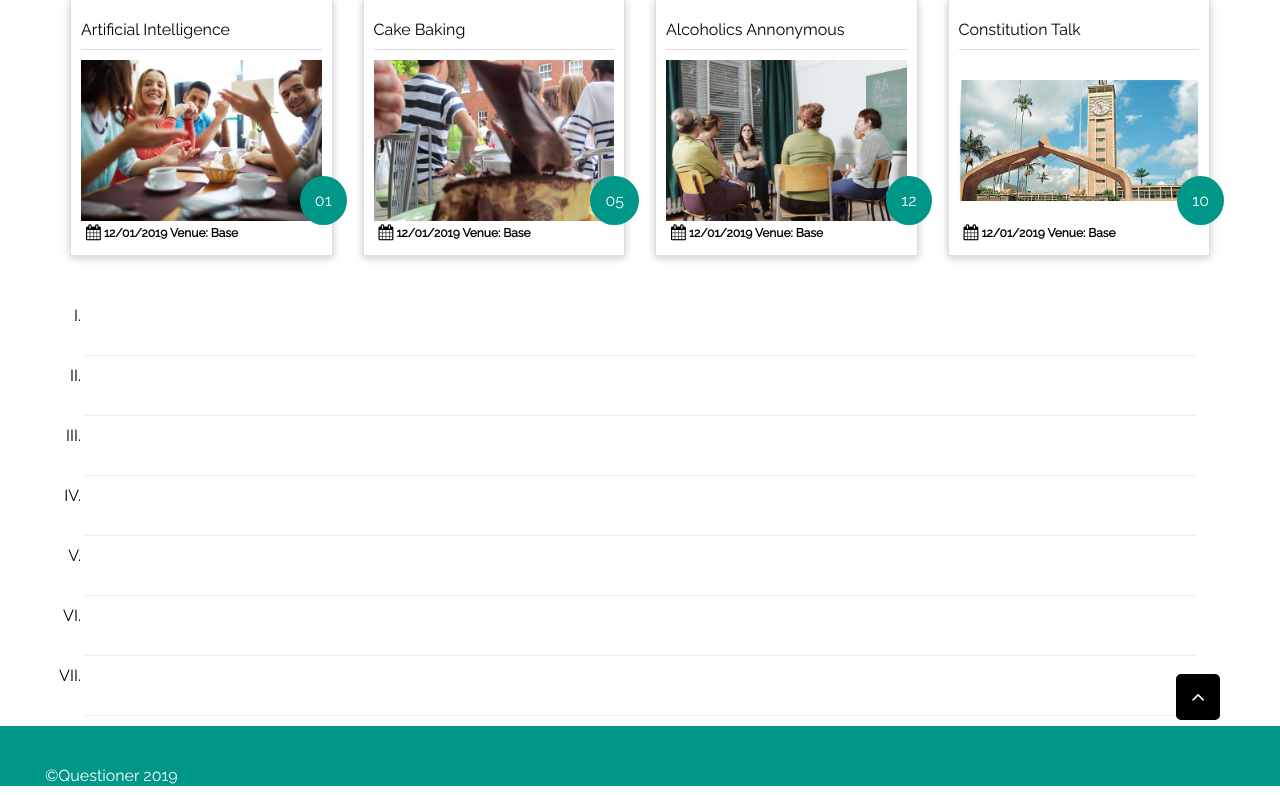
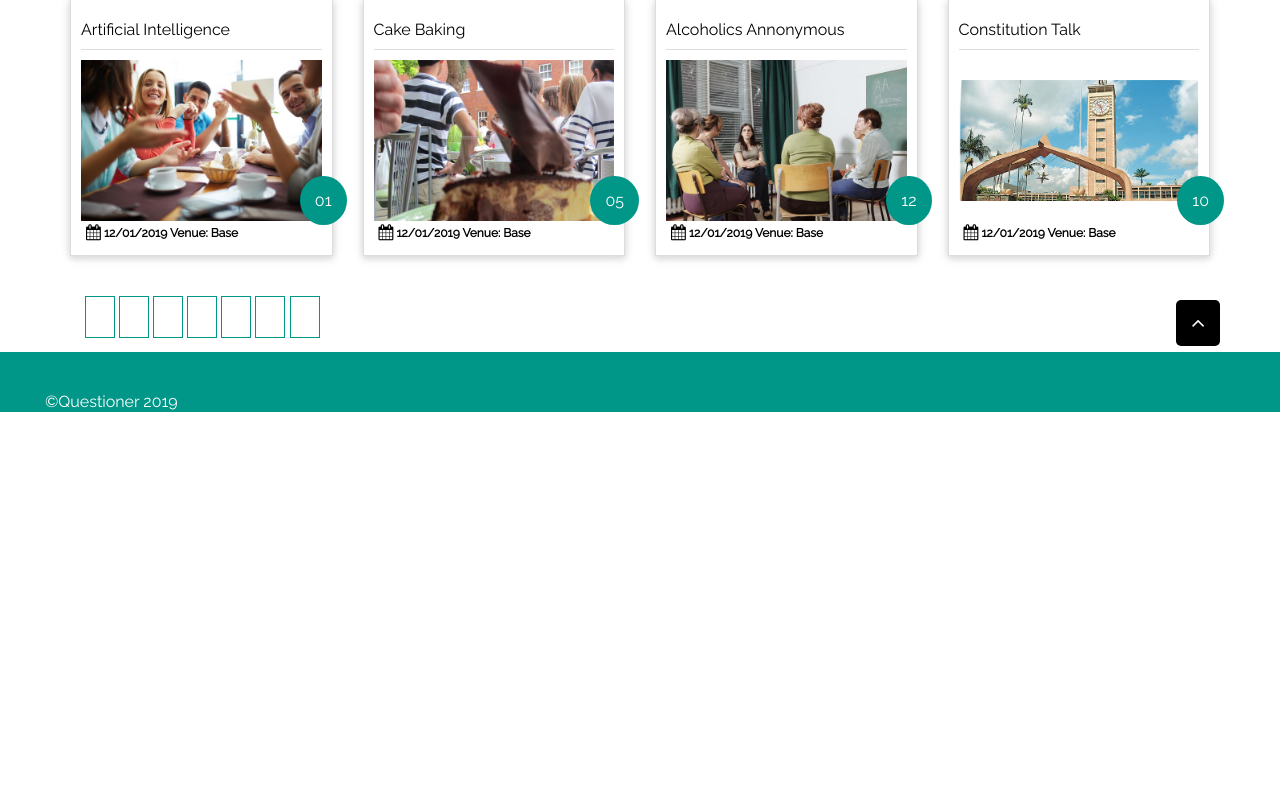
Before and after one commit to Felix45/Questioner, a Python web app: template UI/templates/meetups.html in a window 1280 px wide. Shown: the part 467-1262 px from the top of the page. After the commit the page ends 879 px from the top, so only its background shows below. Run offline with Jinja, Linux system fonts and the light colour scheme; the template is opened without the code that fills it, so the values that code supplies are empty.

Commit message:
[bug #163206583] Added styles for the  pagination section

```diff
--- a/UI/static/styles/style.css
+++ b/UI/static/styles/style.css
@@ -350,7 +350,30 @@ main ol li span{
 	color: #009688;
 	display: block;
 }
+.pagination {
 
+
+}
+.pagination li{
+	width:30px;
+	height:30px;
+	color:#009688;
+	display: inline-block;
+	border-bottom:none;
+	background-color: #fff;
+	border: 1px solid #009688;
+}
+.pagination li a{
+	color: #009688;
+
+}
+.pagination .active{
+
+	background-color: #009688;
+}
+.pagination .active a{
+	color: #fff;
+}
 .modal{
 	width: 100%;
 	height: 100%;
```
